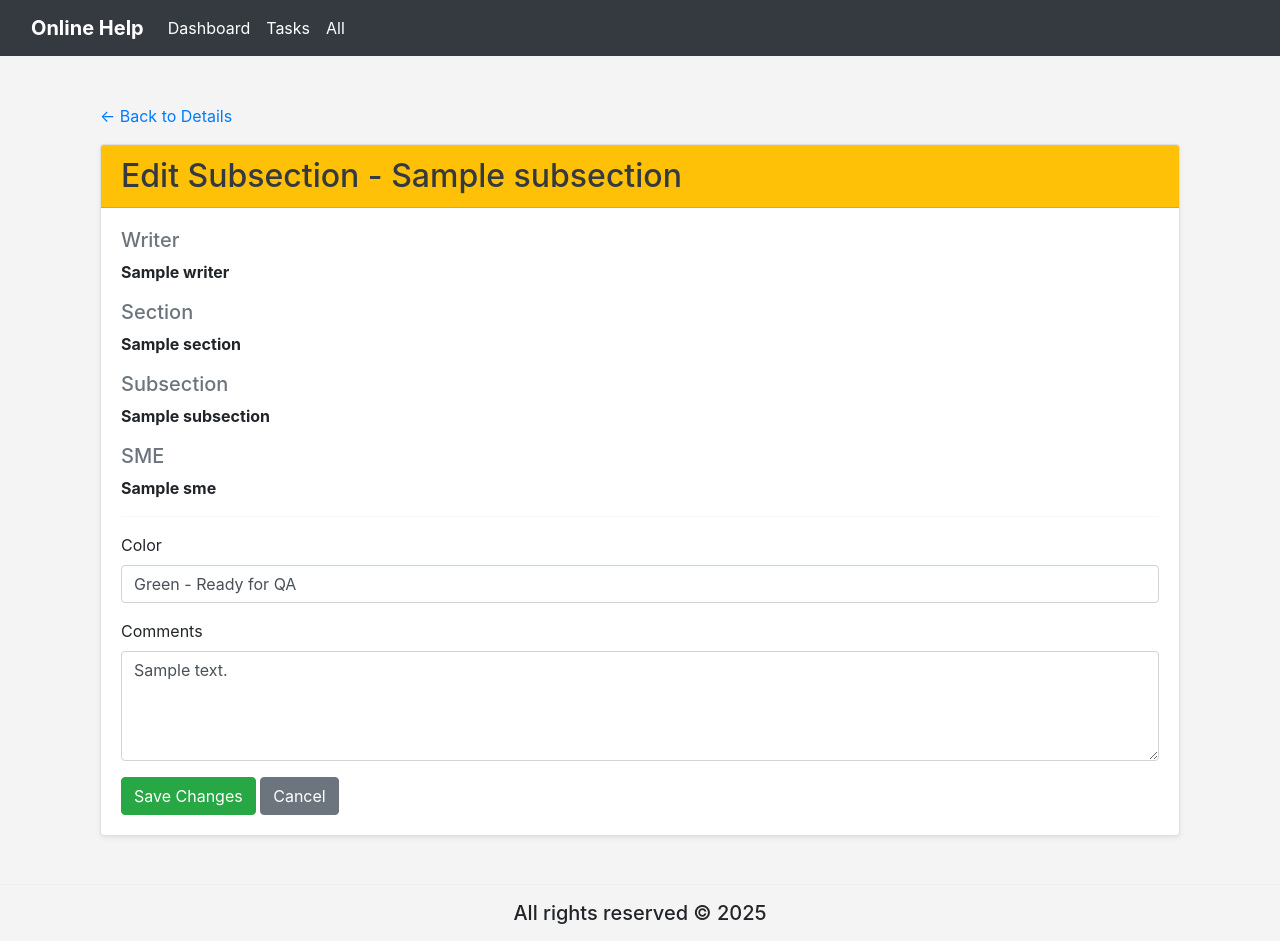
After one commit to nathan-rushing/help_dashboard_django4, a Django app: page /online_help/view_subsection/1/edit/ in a window 1280 px wide. The commit adds this page. Run offline with Django 5.2, Linux system fonts and the light colour scheme; tables that the repository leaves empty hold one stand-in row (values such as "Sample post"); some libraries are stand-ins or nearby versions.

Commit message:
Edit button in view_subsection is working
-Edit button in view_subsection.html is now working and can change color and comments (no completion yet; hence, update models.py and forms.py)
-Forms.py should be updated: include completion because there is no completion in TaskEditForm
-Remove SME in AssignTaskForm (forms.py) because we don't need assigning SME for Assigning Writer in assign_task.html
-change color options like 'Green - Ready for QA' something like that (so change the models.py: specifically, Task model)
-no version in home_test yet (change models.py: add version)
-no completion (change models.py: specifically, Task model)
-download excel still not functioning

```diff
--- a/dashboard/online_help/forms.py
+++ b/dashboard/online_help/forms.py
@@ -9,6 +9,11 @@ from .models import Task, Writer
 from django import forms
 from .models import Writer, Task
 
+from django import forms
+from .models import Document, Section, Subsection, Writer, SME
+
+from django import forms
+from .models import Task
 
 class DocumentForm(forms.ModelForm):
     class Meta:
@@ -44,50 +49,6 @@ class WriterAssignForm(forms.ModelForm):
         label="Select Writer"
     )
 
-# class AssignTaskForm(forms.Form):
-#     document = forms.ChoiceField(
-#         label="Document",
-#         required=True,
-#         widget=forms.Select(attrs={'id': 'id_document', 'class': 'form-control'})
-#     )
-#     section = forms.ChoiceField(
-#         label="Section",
-#         required=True,
-#         widget=forms.Select(attrs={'id': 'id_section', 'class': 'form-control'})
-#     )
-#     sub_section = forms.ChoiceField(
-#         label="Subsection",
-#         required=True,
-#         widget=forms.Select(attrs={'id': 'id_sub_section', 'class': 'form-control'})
-#     )
-#     writer = forms.ModelChoiceField(
-#         queryset=Writer.objects.all(),
-#         label="Writer",
-#         required=True,
-#         widget=forms.Select(attrs={'class': 'form-control'})
-#     )
-
-#     def __init__(self, *args, **kwargs):
-#         super().__init__(*args, **kwargs)
-
-#         documents = Document.objects.filter(id__in=Task.objects.values_list('document', flat=True).distinct())
-#         self.fields['document'].choices = [('', 'Select document')] + [(doc.id, doc.title) for doc in documents]
-
-#         self.fields['section'].choices = [('', 'Select section')]
-#         self.fields['sub_section'].choices = [('', 'Select subsection')]
-
-#         if 'document' in self.data:
-#             document = self.data.get('document')
-#             sections = Task.objects.filter(document=document).values_list('section', flat=True).distinct()
-#             self.fields['section'].choices += [(s, s) for s in sections]
-
-#         if 'section' in self.data:
-#             section = self.data.get('section')
-#             subsections = Task.objects.filter(section=section).values_list('sub_section', flat=True).distinct()
-#             self.fields['sub_section'].choices += [(s, s) for s in subsections]
-
-from django import forms
-from .models import Document, Section, Subsection, Writer, SME
 
 class AssignTaskForm(forms.Form):
     document = forms.ModelChoiceField(queryset=Document.objects.all(), required=True)
@@ -113,3 +74,12 @@ class AssignTaskForm(forms.Form):
                 self.fields['sub_section'].queryset = Subsection.objects.filter(section_id=section_id)
             except (ValueError, TypeError):
                 pass
+
+class TaskEditForm(forms.ModelForm):
+    class Meta:
+        model = Task
+        fields = ["color", "comments"]
+        widgets = {
+            "color": forms.Select(attrs={"class": "form-control"}),
+            "comments": forms.Textarea(attrs={"class": "form-control", "rows": 4}),
+        }
--- /dev/null
+++ b/dashboard/online_help/templates/online_help/view_subsection_edit.html
@@ -0,0 +1,64 @@
+{% extends "online_help/base.html" %}
+{% load static %}
+
+{% block content %}
+<link rel="stylesheet" href="{% static 'css/doc_sec_sub_list.css' %}">
+<link href="https://stackpath.bootstrapcdn.com/bootstrap/4.5.2/css/bootstrap.min.css" rel="stylesheet">
+
+<div class="container mt-5">
+    <p><a href="{% url 'online_help:view_subsection' task.subsection.id %}">← Back to Details</a></p>
+    <div class="card shadow-sm">
+        <div class="card-header bg-warning text-dark d-flex justify-content-between align-items-center">
+            <h2 class="mb-0">Edit Subsection - {{ task.subsection.name }}</h2>
+        </div>
+        <div class="card-body">
+
+            <!-- Non-editable details -->
+            <!-- Writer -->
+            <div class="mb-3">
+            <h5 class="text-muted">Writer</h5>
+            <p class="font-weight-bold">
+                {% if task.writer %}{{ task.writer.name }}{% else %}Unassigned{% endif %}
+            </p>
+            </div>
+
+            <!-- Section -->
+            <div class="mb-3">
+                <h5 class="text-muted">Section</h5>
+                <p class="font-weight-bold">{{ task.subsection.section.name }}</p>
+            </div>
+
+            <!-- Subsection -->
+            <div class="mb-3">
+                <h5 class="text-muted">Subsection</h5>
+                <p class="font-weight-bold">{{ task.subsection.name }}</p>
+            </div>
+
+            <!-- SME -->
+            <div class="mb-3">
+            <h5 class="text-muted">SME</h5>
+            <p class="font-weight-bold">
+                {% if task.sme %}{{ task.sme.name }}{% else %}Unassigned{% endif %}
+            </p>
+            </div>
+
+            <hr>
+
+            <!-- Editable fields -->
+            <form method="post">
+                {% csrf_token %}
+                <div class="form-group">
+                    <label for="id_color">Color</label>
+                    {{ form.color }}
+                </div>
+                <div class="form-group">
+                    <label for="id_comments">Comments</label>
+                    {{ form.comments }}
+                </div>
+                <button type="submit" class="btn btn-success">Save Changes</button>
+                <a href="{% url 'online_help:view_subsection' task.subsection.id %}" class="btn btn-secondary">Cancel</a>
+            </form>
+        </div>
+    </div>
+</div>
+{% endblock %}
--- a/dashboard/online_help/urls.py
+++ b/dashboard/online_help/urls.py
@@ -26,4 +26,5 @@ urlpatterns = [
     path('ajax/load-sections/', views.load_sections, name='ajax_load_sections'),
     path('ajax/load-subsections/', views.load_subsections, name='ajax_load_subsections'),
     path("view_subsection/<int:subsection_id>/", views.view_subsection, name="view_subsection"),
+    path("view_subsection/<int:subsection_id>/edit/", views.view_subsection_edit, name="view_subsection_edit"),
 ]
--- a/dashboard/online_help/views.py
+++ b/dashboard/online_help/views.py
@@ -74,8 +74,30 @@ def view_subsection(request, subsection_id):
         "color": task.color,
         "comments": task.comments,
         "sme": task.sme.name if task.sme else "Unassigned",
+        "completion": getattr(task.subsection, "completion", "N/A"),
+        "task_id": subsection_id,
     }
     return render(request, "online_help/view_subsection.html", context)
+
+from django.shortcuts import render, get_object_or_404, redirect
+from .models import Task
+from .forms import TaskEditForm
+
+def view_subsection_edit(request, subsection_id):
+    task = get_object_or_404(Task, subsection_id=subsection_id)
+
+    if request.method == "POST":
+        form = TaskEditForm(request.POST, instance=task)
+        if form.is_valid():
+            form.save()
+            return redirect("online_help:view_subsection", subsection_id=subsection_id)
+    else:
+        form = TaskEditForm(instance=task)
+
+    return render(request, "online_help/view_subsection_edit.html", {
+        "form": form,
+        "task": task,
+    })
 
 
 def tasks_test(request):
```
Also changed, not shown: dashboard/online_help/templates/online_help/view_subsection.html (+4 -4 lines).
